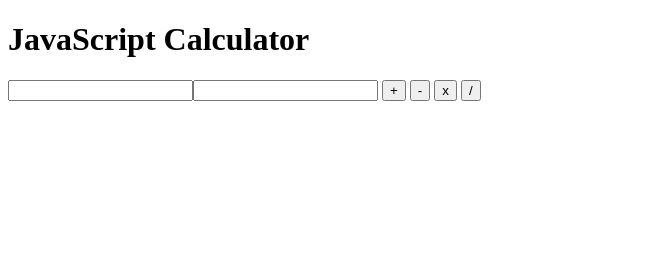
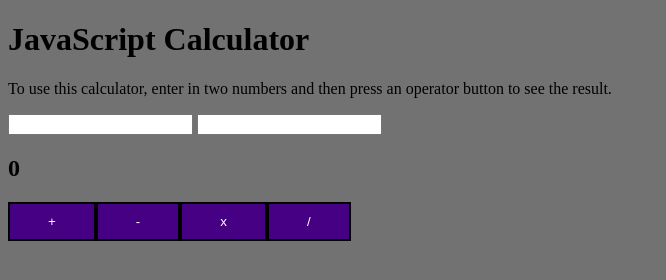
Before and after one commit to nplybon/JS-Calculator, a plain HTML site: page index.html in a window 1280 px wide. Shown: the whole page, without its empty margins (0-666 px from the left). Drawn offline with Linux system fonts and the light colour scheme.

Commit message:
basic functioning calc

```diff
--- a/index.html
+++ b/index.html
@@ -1,19 +1,25 @@
 <!DOCTYPE html>
 <html>
+
 <head>
   <meta charset="UTF-8">
   <title>JavaScript Calculator</title>
+  <link rel="stylesheet" href=style.css>
 </head>
+
 <body>
   <h1> JavaScript Calculator</h1>
-<div>
-<input type="text" id="num-one"><input type="text" id="num-two">
+  <p>To use this calculator, enter in two numbers and then press an operator button to see the result.</p>
+  <input class = "input" type="text" id="num-one">
+  <input class = "input" type="text" id="num-two">
+  <h2 id="result">0</h2>
+  <div class="btn-group">
     <button id="add">+</button>
     <button id="sub">-</button>
     <button id="mult">x</button>
     <button id="div">/</button>
   </div>
-<h2 id="result"></h2>
 </body>
 <script src="index.js"></script>
+
 </html>
--- /dev/null
+++ b/style.css
@@ -0,0 +1,22 @@
+body {
+    background-color: #727272;
+}
+
+/* Group for buttons */
+.btn-group button {
+    background-color: #450084;
+    border: 2px solid rgb(0, 0, 0);
+    color: white;
+    padding: 10px 38px;
+    cursor: pointer;
+    float: left;
+  }
+
+  /* Change color on hover */
+  .btn-group button:hover {
+    background-color: #CBB677;
+  }
+  .input {
+      display: inline-block;
+      text-align: center;
+  }
```
Also changed, not shown: index.js (line endings or trailing spaces). Lines whose indentation alone changed are shown as unchanged.
